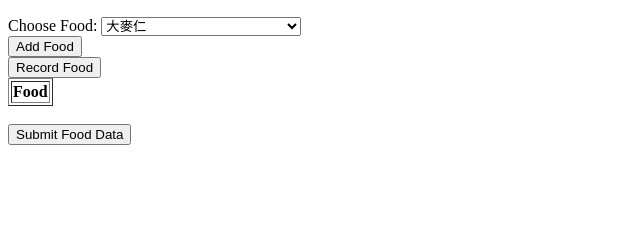
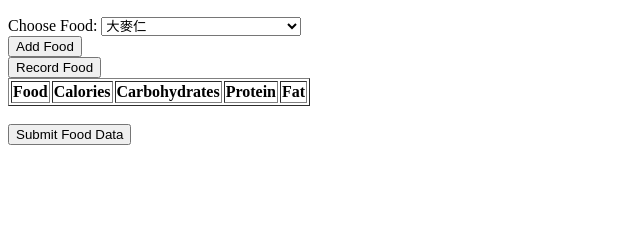
Before and after one commit to krz-max/DB_final_project, a Flask app: page /record_food in a window 1280 px wide. Shown: the part 97-337 px from the top of the page, without its empty margins (0-640 px from the left). Run offline with Flask 3, Linux system fonts and the light colour scheme; data comes from the database, SQL or seed files in the repository; lists and menus that the app fills with data are empty.

Commit message:
nutrient v4

```diff
--- a/templates/food_record.html
+++ b/templates/food_record.html
@@ -46,10 +46,14 @@
             var foodSelect = document.getElementById("foodSelect");
             var foodTable = document.getElementById("foodTable");
             var selectedOption = foodSelect.options[foodSelect.selectedIndex];
-
+	    var foodData = JSON.parse(selectedOption.dataset.food);
             var newRow = foodTable.insertRow();
             var newCell1 = newRow.insertCell();
             var newCell2 = newRow.insertCell();
+	    var newCell3 = newRow.insertCell();
+            var newCell4 = newRow.insertCell();
+	    var newCell5 = newRow.insertCell();
+            var newCell6 = newRow.insertCell();
 
             var deleteButton = document.createElement("button");
             deleteButton.innerHTML = "Delete";
@@ -58,7 +62,12 @@
             };
 
             newCell1.innerHTML = foodSelect.options[foodSelect.selectedIndex].text;
-            newCell2.appendChild(deleteButton);
+            newCell2.innerHTML = foodData.calories
+            newCell3.innerHTML = foodData.carbonhydrates
+            newCell4.innerHTML = foodData.protein
+            newCell5.innerHTML = foodData.fat
+
+            newCell6.appendChild(deleteButton);
 
             foodSelect.selectedIndex = 0;
         }
@@ -133,6 +142,10 @@
     <table id="foodTable" border="1">
         <tr>
             <th>Food</th>
+	    <th>Calories</th>
+	    <th>Carbohydrates</th>
+	    <th>Protein</th>
+	    <th>Fat</th>
         </tr>
     </table>
 
```
Also changed, not shown: 1 other file.
